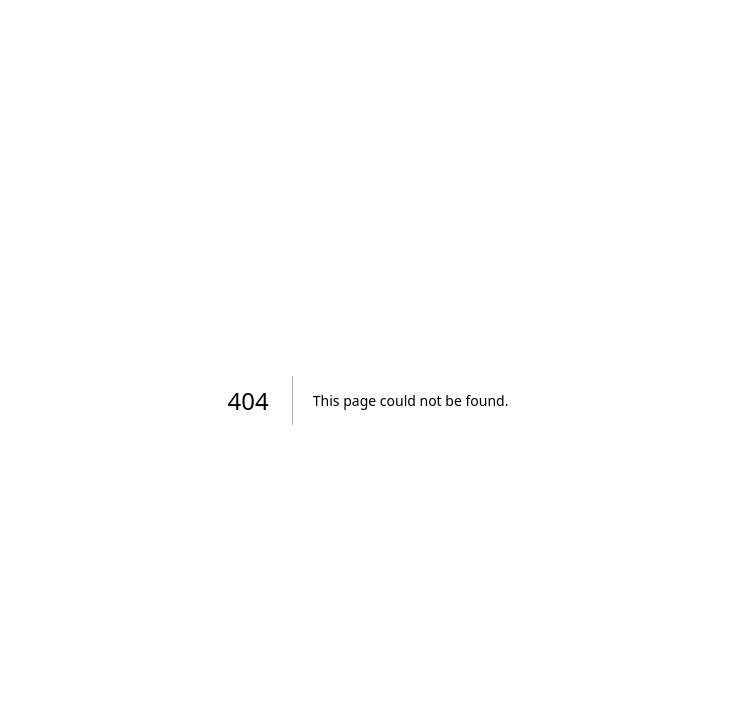
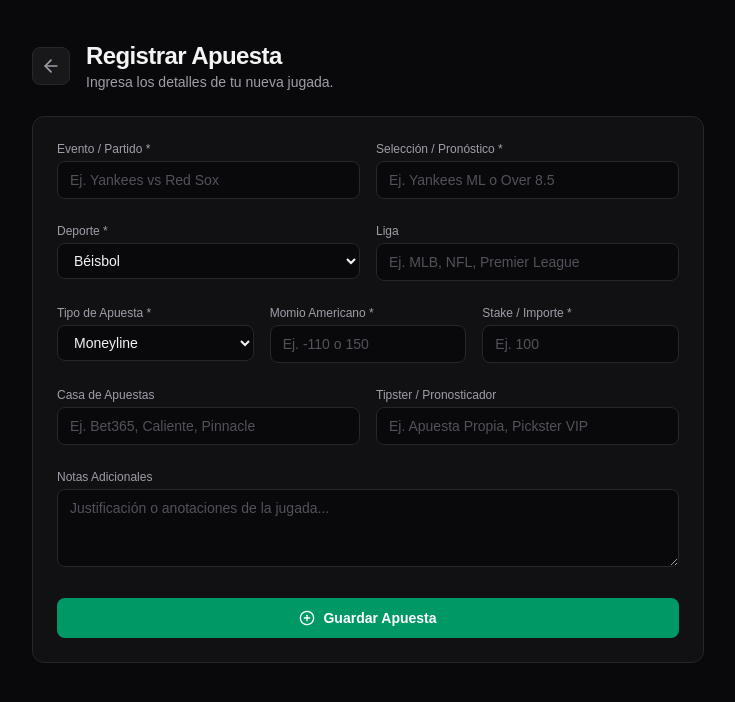
Before and after one commit to luisiy01/sport-bet-tracker, a Next.js app: page /bets/new in a window 1280 px wide. Before the commit this address had no page. Shown: the top 702 px of the page, without its empty margins (272-1007 px from the left). Built offline with nearby package versions, Linux system fonts and the light colour scheme; no server answers.

Commit message:
formulario para agregar apuestas

```diff
--- /dev/null
+++ b/src/app/actions/bets.ts
@@ -0,0 +1,78 @@
+'use server';
+
+import { prisma } from '@/lib/prisma';
+import { Sport, BetType, BetStatus } from '@prisma/client';
+import { revalidatePath } from 'next/cache';
+import { redirect } from 'next/navigation';
+
+export async function createBet(formData: FormData) {
+  // Por ahora usamos un usuario demo o aseguramos que exista en DB
+  const demoEmail = 'demo@sportstracker.com';
+  let user = await prisma.user.findUnique({ where: { email: demoEmail } });
+
+  if (!user) {
+    user = await prisma.user.create({
+      data: {
+        id: 'user-demo-123',
+        email: demoEmail,
+        name: 'Usuario Demo',
+      },
+    });
+  }
+
+  const sport = formData.get('sport') as Sport;
+  const league = formData.get('league') as string;
+  const event = formData.get('event') as string;
+  const selection = formData.get('selection') as string;
+  const betType = formData.get('betType') as BetType;
+  const odds = parseFloat(formData.get('odds') as string);
+  const stake = parseFloat(formData.get('stake') as string);
+  const bookmaker = formData.get('bookmaker') as string;
+  const notes = formData.get('notes') as string;
+  const tipsterName = formData.get('tipsterName') as string;
+
+  let tipsterId: string | undefined = undefined;
+
+  // Si especificó un Tipster, buscarlo o crearlo
+  if (tipsterName && tipsterName.trim() !== '') {
+    const cleanName = tipsterName.trim();
+    let tipster = await prisma.tipster.findUnique({
+      where: {
+        userId_name: {
+          userId: user.id,
+          name: cleanName,
+        },
+      },
+    });
+
+    if (!tipster) {
+      tipster = await prisma.tipster.create({
+        data: {
+          userId: user.id,
+          name: cleanName,
+        },
+      });
+    }
+    tipsterId = tipster.id;
+  }
+
+  await prisma.bet.create({
+    data: {
+      userId: user.id,
+      sport,
+      league: league || null,
+      event,
+      selection,
+      betType,
+      odds, // Momio Americano (ej: -110, +150)
+      stake,
+      bookmaker: bookmaker || null,
+      notes: notes || null,
+      tipsterId: tipsterId || null,
+      status: BetStatus.PENDING,
+    },
+  });
+
+  revalidatePath('/');
+  redirect('/');
+}
--- /dev/null
+++ b/src/app/bets/new/page.tsx
@@ -0,0 +1,190 @@
+import { createBet } from '@/app/actions/bets';
+import { ArrowLeft, PlusCircle } from 'lucide-react';
+import Link from 'next/link';
+
+export default function NewBetPage() {
+  return (
+    <main className="min-h-screen bg-zinc-950 p-6 text-zinc-100 md:p-10">
+      <div className="mx-auto max-w-2xl space-y-6">
+        <div className="flex items-center gap-4">
+          <Link
+            href="/"
+            className="rounded-lg border border-zinc-800 bg-zinc-900 p-2 text-zinc-400 hover:text-white"
+          >
+            <ArrowLeft className="h-5 w-5" />
+          </Link>
+          <div>
+            <h1 className="text-2xl font-bold tracking-tight">Registrar Apuesta</h1>
+            <p className="text-sm text-zinc-400">
+              Ingresa los detalles de tu nueva jugada.
+            </p>
+          </div>
+        </div>
+
+        <form
+          action={createBet}
+          className="space-y-6 rounded-xl border border-zinc-800 bg-zinc-900/60 p-6 backdrop-blur-sm"
+        >
+          {/* Evento y Selección */}
+          <div className="grid grid-cols-1 gap-4 sm:grid-cols-2">
+            <div>
+              <label className="block text-xs font-medium text-zinc-400">
+                Evento / Partido *
+              </label>
+              <input
+                type="text"
+                name="event"
+                required
+                placeholder="Ej. Yankees vs Red Sox"
+                className="mt-1 w-full rounded-lg border border-zinc-800 bg-zinc-950 px-3 py-2 text-sm text-zinc-100 placeholder-zinc-600 focus:border-emerald-500 focus:outline-none"
+              />
+            </div>
+
+            <div>
+              <label className="block text-xs font-medium text-zinc-400">
+                Selección / Pronóstico *
+              </label>
+              <input
+                type="text"
+                name="selection"
+                required
+                placeholder="Ej. Yankees ML o Over 8.5"
+                className="mt-1 w-full rounded-lg border border-zinc-800 bg-zinc-950 px-3 py-2 text-sm text-zinc-100 placeholder-zinc-600 focus:border-emerald-500 focus:outline-none"
+              />
+            </div>
+          </div>
+
+          {/* Deporte y Liga */}
+          <div className="grid grid-cols-1 gap-4 sm:grid-cols-2">
+            <div>
+              <label className="block text-xs font-medium text-zinc-400">
+                Deporte *
+              </label>
+              <select
+                name="sport"
+                required
+                defaultValue="BASEBALL"
+                className="mt-1 w-full rounded-lg border border-zinc-800 bg-zinc-950 px-3 py-2 text-sm text-zinc-100 focus:border-emerald-500 focus:outline-none"
+              >
+                <option value="BASEBALL">Béisbol</option>
+                <option value="AMERICAN_FOOTBALL">Fútbol Americano</option>
+                <option value="SOCCER">Fútbol Soccer</option>
+                <option value="TENNIS">Tenis</option>
+                <option value="BASKETBALL">Básquetbol</option>
+                <option value="OTHER">Otro</option>
+              </select>
+            </div>
+
+            <div>
+              <label className="block text-xs font-medium text-zinc-400">Liga</label>
+              <input
+                type="text"
+                name="league"
+                placeholder="Ej. MLB, NFL, Premier League"
+                className="mt-1 w-full rounded-lg border border-zinc-800 bg-zinc-950 px-3 py-2 text-sm text-zinc-100 placeholder-zinc-600 focus:border-emerald-500 focus:outline-none"
+              />
+            </div>
+          </div>
+
+          {/* Tipo de Apuesta, Momio y Stake */}
+          <div className="grid grid-cols-1 gap-4 sm:grid-cols-3">
+            <div>
+              <label className="block text-xs font-medium text-zinc-400">
+                Tipo de Apuesta *
+              </label>
+              <select
+                name="betType"
+                required
+                defaultValue="MONEYLINE"
+                className="mt-1 w-full rounded-lg border border-zinc-800 bg-zinc-950 px-3 py-2 text-sm text-zinc-100 focus:border-emerald-500 focus:outline-none"
+              >
+                <option value="MONEYLINE">Moneyline</option>
+                <option value="SPREAD">Handicap / Línea</option>
+                <option value="OVER_UNDER">Altas / Bajas</option>
+                <option value="PARLAY">Parlay</option>
+                <option value="PROP">Prop / Jugador</option>
+                <option value="FUTURE">Futura</option>
+              </select>
+            </div>
+
+            <div>
+              <label className="block text-xs font-medium text-zinc-400">
+                Momio Americano *
+              </label>
+              <input
+                type="number"
+                step="1"
+                name="odds"
+                required
+                placeholder="Ej. -110 o 150"
+                className="mt-1 w-full rounded-lg border border-zinc-800 bg-zinc-950 px-3 py-2 text-sm text-zinc-100 placeholder-zinc-600 focus:border-emerald-500 focus:outline-none"
+              />
+            </div>
+
+            <div>
+              <label className="block text-xs font-medium text-zinc-400">
+                Stake / Importe *
+              </label>
+              <input
+                type="number"
+                step="0.01"
+                name="stake"
+                required
+                placeholder="Ej. 100"
+                className="mt-1 w-full rounded-lg border border-zinc-800 bg-zinc-950 px-3 py-2 text-sm text-zinc-100 placeholder-zinc-600 focus:border-emerald-500 focus:outline-none"
+              />
+            </div>
+          </div>
+
+          {/* Casa de Apuestas y Tipster */}
+          <div className="grid grid-cols-1 gap-4 sm:grid-cols-2">
+            <div>
+              <label className="block text-xs font-medium text-zinc-400">
+                Casa de Apuestas
+              </label>
+              <input
+                type="text"
+                name="bookmaker"
+                placeholder="Ej. Bet365, Caliente, Pinnacle"
+                className="mt-1 w-full rounded-lg border border-zinc-800 bg-zinc-950 px-3 py-2 text-sm text-zinc-100 placeholder-zinc-600 focus:border-emerald-500 focus:outline-none"
+              />
+            </div>
+
+            <div>
+              <label className="block text-xs font-medium text-zinc-400">
+                Tipster / Pronosticador
+              </label>
+              <input
+                type="text"
+                name="tipsterName"
+                placeholder="Ej. Apuesta Propia, Pickster VIP"
+                className="mt-1 w-full rounded-lg border border-zinc-800 bg-zinc-950 px-3 py-2 text-sm text-zinc-100 placeholder-zinc-600 focus:border-emerald-500 focus:outline-none"
+              />
+            </div>
+          </div>
+
+          {/* Notas */}
+          <div>
+            <label className="block text-xs font-medium text-zinc-400">
+              Notas Adicionales
+            </label>
+            <textarea
+              name="notes"
+              rows={3}
+              placeholder="Justificación o anotaciones de la jugada..."
+              className="mt-1 w-full rounded-lg border border-zinc-800 bg-zinc-950 px-3 py-2 text-sm text-zinc-100 placeholder-zinc-600 focus:border-emerald-500 focus:outline-none"
+            />
+          </div>
+
+          <button
+            type="submit"
+            className="inline-flex w-full items-center justify-center gap-2 rounded-lg bg-emerald-600 px-4 py-2.5 text-sm font-semibold text-white transition hover:bg-emerald-500"
+          >
+            <PlusCircle className="h-4 w-4" />
+            Guardar Apuesta
+          </button>
+        </form>
+      </div>
+    </main>
+  );
+}
```
